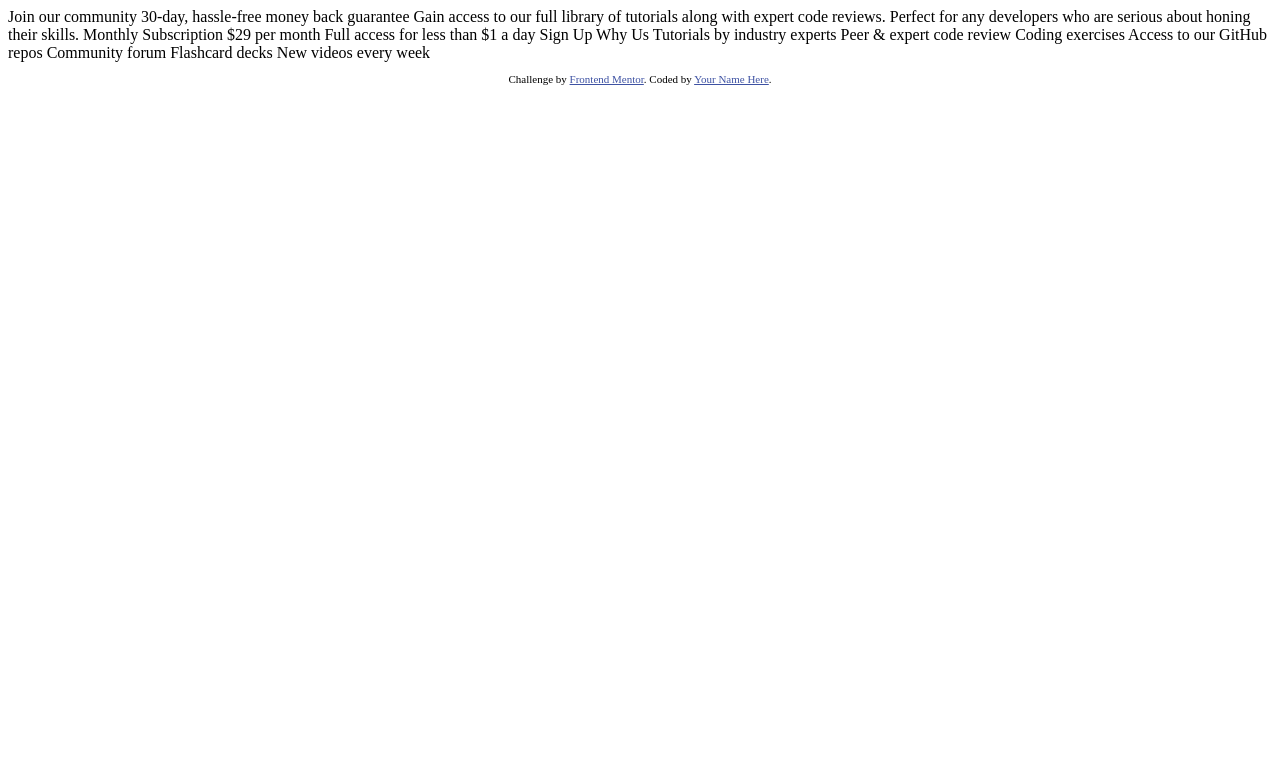
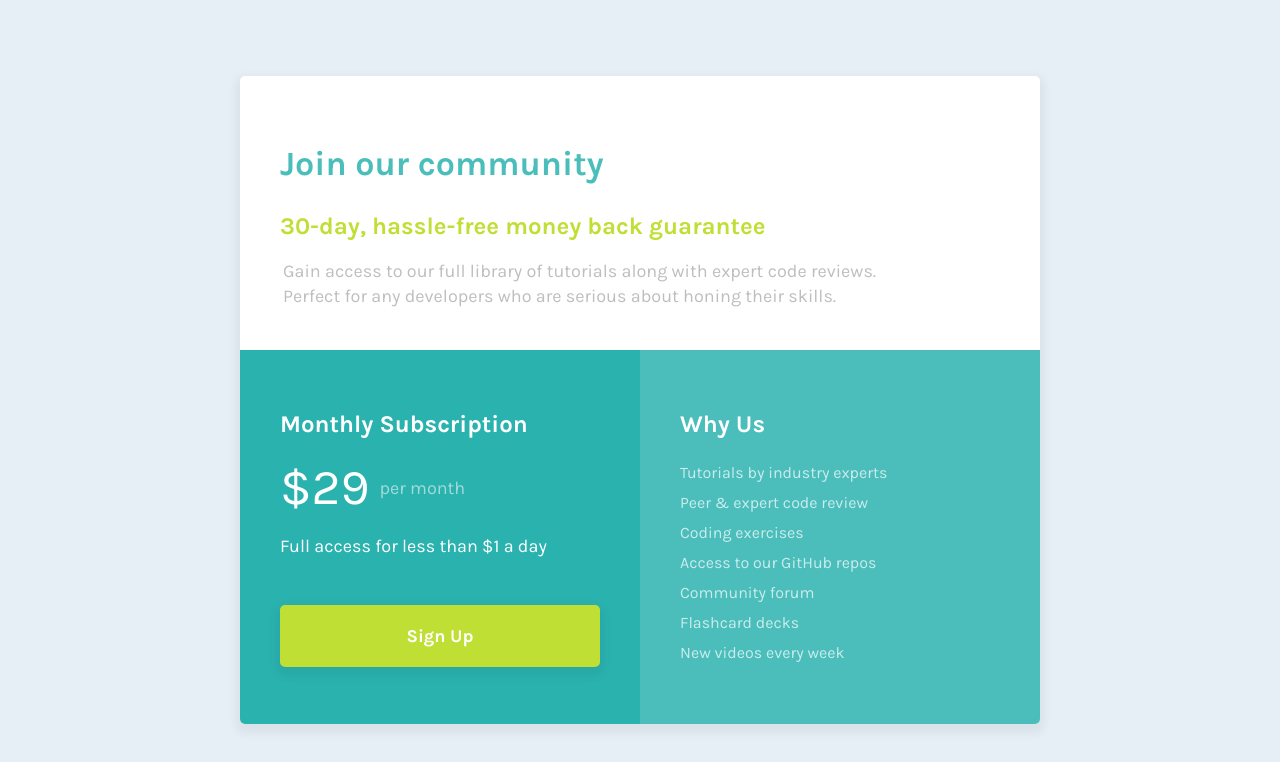
Before and after one commit to Ivannn9009/FrontEnd-Mentor, a plain HTML site: page Single price grid component/index.html in a window 1280 px wide. Drawn offline with Linux system fonts and the light colour scheme.

Commit message:
-Finish project

```diff
--- a/Single price grid component/index.html
+++ b/Single price grid component/index.html
@@ -1,50 +1,73 @@
 <!DOCTYPE html>
 <html lang="en">
+
 <head>
   <meta charset="UTF-8">
-  <meta name="viewport" content="width=device-width, initial-scale=1.0"> <!-- displays site properly based on user's device -->
+  <meta name="viewport" content="width=device-width, initial-scale=1.0">
+  <!-- displays site properly based on user's device -->
 
   <link rel="icon" type="image/png" sizes="32x32" href="./images/favicon-32x32.png">
+  <link rel="stylesheet" href="style.css">
 
-  <title>Frontend Mentor | Single Price Grid Component</title>
+  <title>Single Price Grid Component</title>
 
-  <!-- Feel free to remove these styles or customise in your own stylesheet 👍 -->
-  <style>
-    .attribution { font-size: 11px; text-align: center; }
-    .attribution a { color: hsl(228, 45%, 44%); }
-  </style>
 </head>
+
 <body>
-  Join our community
 
-  30-day, hassle-free money back guarantee
+  <div class="container">
 
-  Gain access to our full library of tutorials along with expert code reviews.
-  Perfect for any developers who are serious about honing their skills.
+    <section>
 
-  Monthly Subscription
+      <h1>Join our community</h1>
 
-  &dollar;29 per month
+      <h2 class="yellow-text">30-day, hassle-free money back guarantee</h2>
 
-  Full access for less than &dollar;1 a day
+      <p class="light-black">Gain access to our full library of tutorials along with expert code reviews.</p>
+      <p class="light-black">Perfect for any developers who are serious about honing their skills.</p>
 
-  Sign Up
+    </section>
 
-  Why Us
+    <div class="row">
 
-  Tutorials by industry experts
-  Peer &amp; expert code review
-  Coding exercises
-  Access to our GitHub repos
-  Community forum
-  Flashcard decks
-  New videos every week
+      <section class="left">
 
-  <footer>
-    <p class="attribution">
-      Challenge by <a href="https://www.frontendmentor.io?ref=challenge" target="_blank">Frontend Mentor</a>.
-      Coded by <a href="#">Your Name Here</a>.
+        <h2>Monthly Subscription</h2>
+
+        <p class="faded">
+          <span class="big">&dollar;29</span>
+          per month
+        </p>
+
+        <p>Full access for less than &dollar;1 a day</p>
+
+        <button>Sign Up</button>
+
+      </section>
+
+      <section class="right">
+
+        <h2>Why Us</h2>
+
+        <ul>
+          <li>Tutorials by industry experts</li>
+          <li>Peer &amp; expert code review</li>
+          <li>Coding exercises</li>
+          <li>Access to our GitHub repos</li>
+          <li>Community forum</li>
+          <li> Flashcard decks</li>
+          <li>New videos every week</li>
+        </ul>
+
+      </section>
+    </div>
+  </div>
+
+  <!-- <footer>
+     <p class="attribution">
+      Coded by <a href="#">Ivan Georgiev</a>.
     </p>
-  </footer>
+  </footer> -->
 </body>
+
 </html>
--- /dev/null
+++ b/Single price grid component/style.css
@@ -0,0 +1,112 @@
+@import url('https://fonts.googleapis.com/css2?family=Karla:wght@400;700&display=swap');
+
+*{
+    box-sizing: border-box;
+}
+
+body{
+    font-family: 'Karla', sans-serif;
+    display: flex;
+    justify-content: center;
+    align-items: center;
+    font-size: 16px;
+    background-color: hsl(204, 43%, 93%);
+    padding: 20px;
+    margin: 0;
+    min-height: 100vh;
+}
+
+.container{
+    background-color: white;
+    max-width: 800px;
+    width: 800px;
+    border-radius: 5px;
+    margin: auto;
+    box-shadow: 0px 5px 10px 5px rgba(0,0,0,0.05);
+    overflow: hidden;
+}
+
+section{
+    padding: 40px;
+}
+
+.left{
+    background-color: hsl(179, 62%, 43%);
+    color: white;
+}
+
+.right{
+    background-color: hsl(179, 47%, 52%);
+    color: white;
+}
+
+.row{
+    display: flex;
+}
+
+.row > section{
+    flex: 1;
+}
+
+h1{
+    color:  hsl(179, 47%, 52%);
+    font-size: 34px;
+}
+
+.yellow-text{
+    color: hsl(71, 73%, 54%);
+}
+
+p{
+    font-size: 18px;
+}
+
+p.light-black{
+    color: rgb(192, 189, 189);
+    margin: 3px;
+}
+
+p.faded{
+    color: hsl(179, 43%, 75%);
+    display: flex;
+    align-items: center;
+}
+
+span.big{
+    color: white;
+    font-size: 50px;
+    margin-right: 10px;
+}
+
+button{
+    font-family: 'Karla', sans-serif;
+    font-size: 18px;
+    color: white;
+    background-color: hsl(71, 73%, 54%);
+    padding: 20px 0;
+    margin-top: 30px;
+    width: 100%;
+    font-weight: 700;
+    border-radius: 5px;
+    border: none;
+    box-shadow: 0px 5px 10px 5px rgba(0,0,0,0.05);
+    outline: none;
+    cursor: pointer;
+}
+
+ul{
+    list-style: none;
+    padding: 0;
+    opacity: 0.7;
+}
+
+ul li{
+    line-height: 30px;
+}
+
+@media screen and (max-width: 600px){
+
+    .row {
+        flex-direction: column;
+    }
+}
```
Also changed, not shown: 1 other file.
